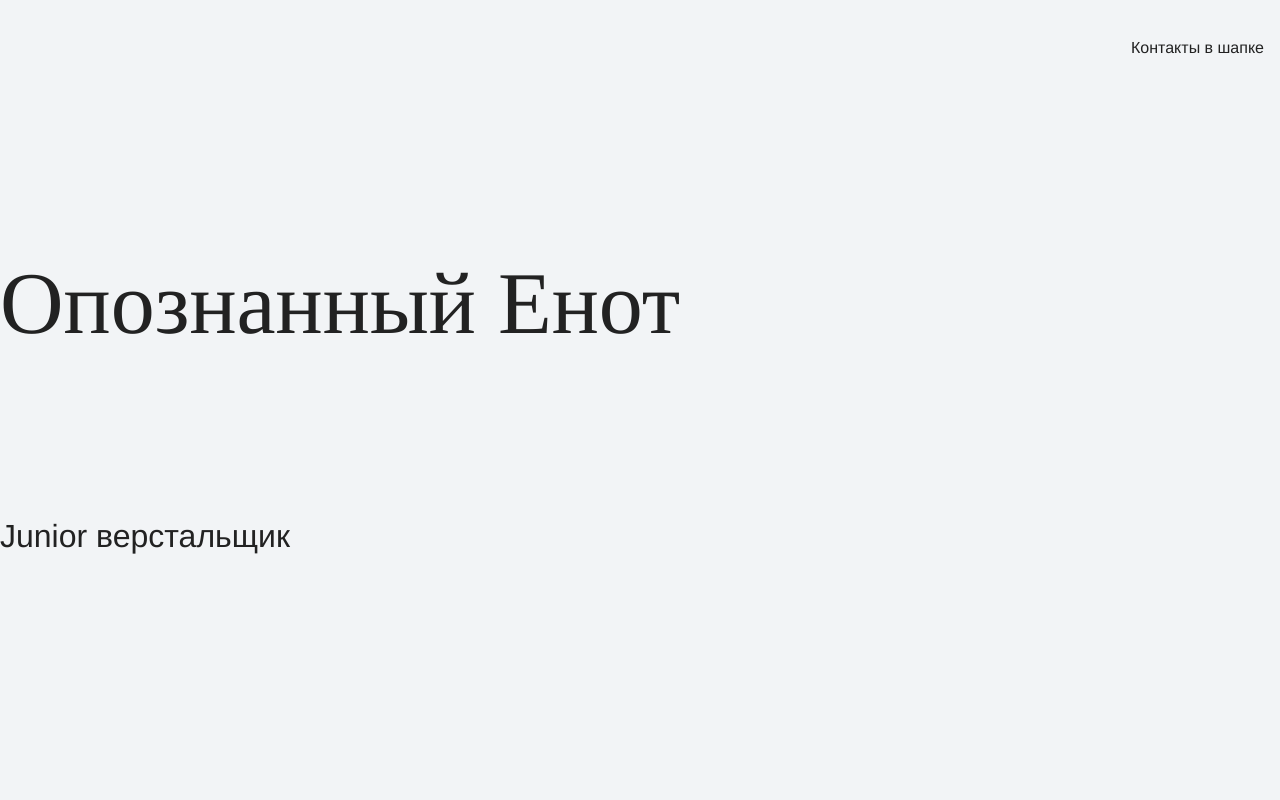
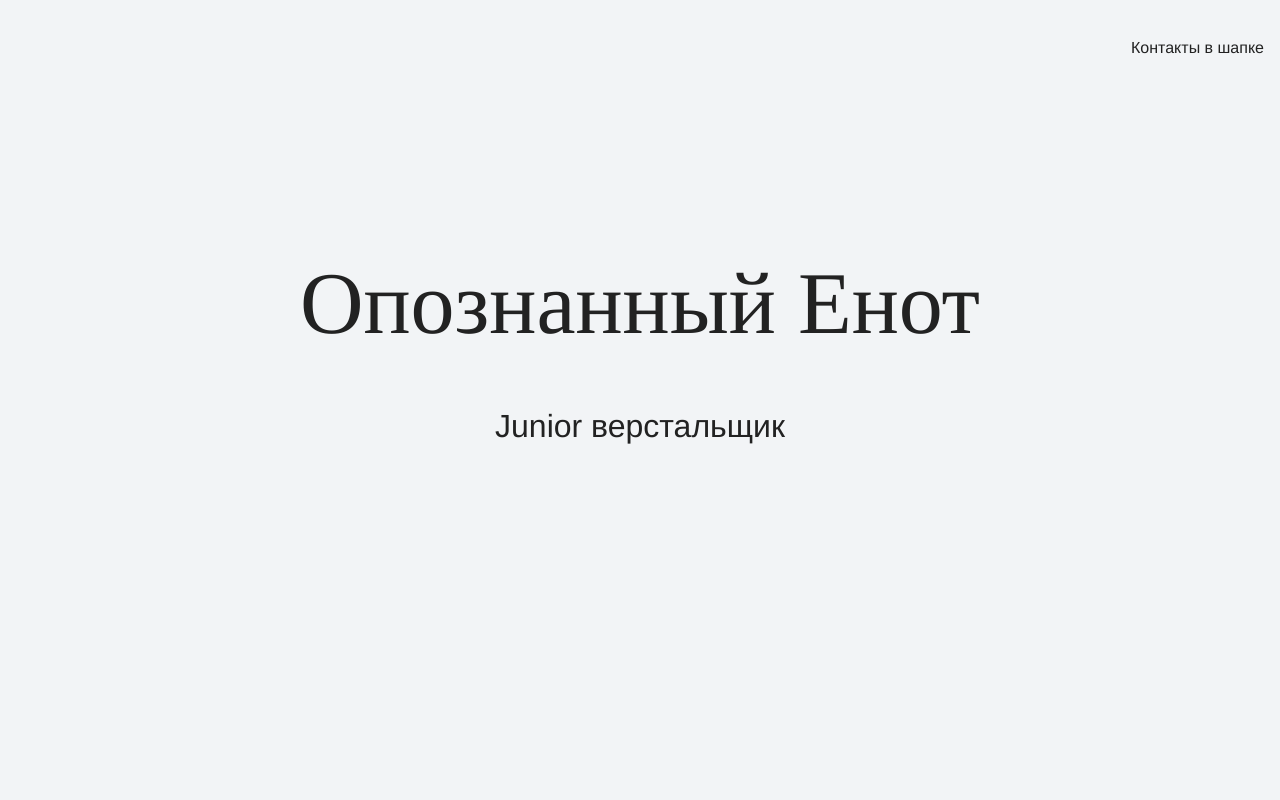
Before and after one commit to volochkomatvey/my-site, a plain HTML site: page index.html in a window 1280 px wide. Shown: the top 800 px of the page. Drawn offline with Linux system fonts and the light colour scheme.

Commit message:
more changes

```diff
--- a/style.css
+++ b/style.css
@@ -56,17 +56,19 @@ body {
 }
 
 .heading {
-  margin: 0 0 160px;
+  margin: 0 0 50px;
   font-family: "Old Standard TT", "Times", "Times New Roman", serif;
   font-size: 88px;
   line-height: 96px;
   font-weight: 400;
+  text-align: center;
 }
 
 .hero-image p {
   margin: 0;
   font-size: 32px;
   line-height: 48px;
+  text-align: center;
 }
 
 .intro {
```
